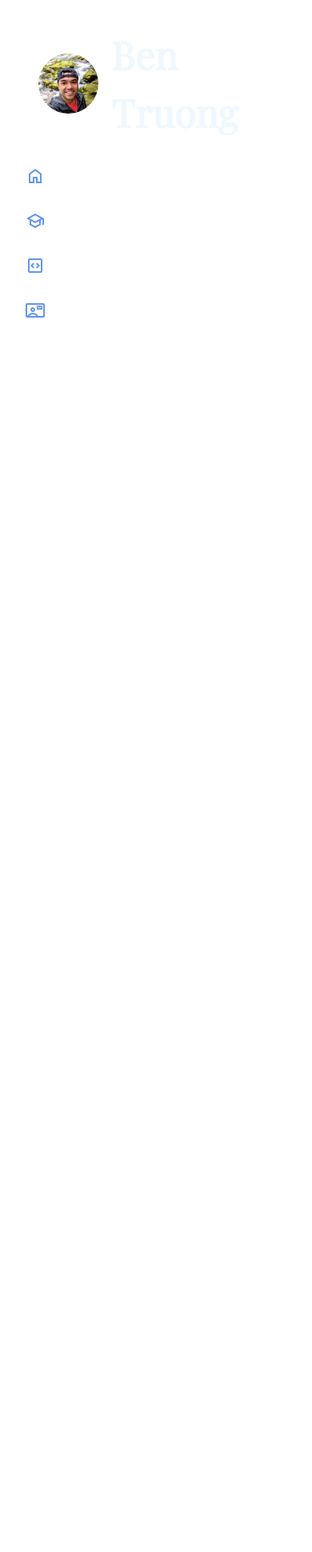
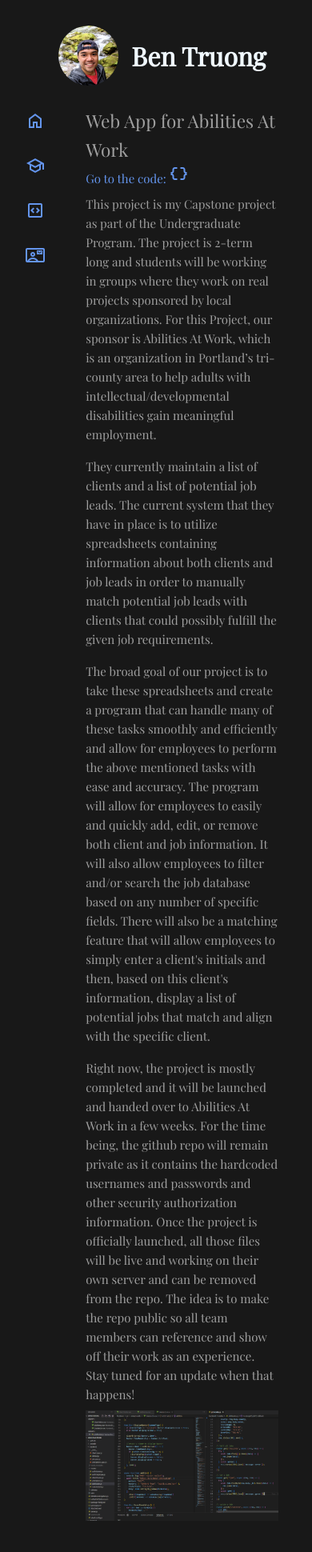
Before and after one commit to benttruong/personal-website, a Vue app: page /projects/AbilitiesAtWork in a window 390 px wide. Shown: the top 1940 px of the page at 80% size. Before the commit the page ends 844 px from the top, so only its background shows below. Built offline with nearby package versions, Linux system fonts and the light colour scheme.

Commit message:
completed project section

```diff
--- a/index.html
+++ b/index.html
@@ -8,11 +8,12 @@
       rel="stylesheet"
       href="https://fonts.googleapis.com/css2?family=Material+Symbols+Outlined:opsz,wght,FILL,GRAD@20..48,100..700,0..1,-50..200"
     />
-    <link rel="preconnect" href="https://fonts.googleapis.com">
-<link rel="preconnect" href="https://fonts.gstatic.com" crossorigin>
-<link href="https://fonts.googleapis.com/css2?family=Architects+Daughter&family=Cinzel:wght@800&family=Playfair+Display&display=swap" rel="stylesheet">
     <link rel="preconnect" href="https://fonts.googleapis.com" />
     <link rel="preconnect" href="https://fonts.gstatic.com" crossorigin />
+    <link
+      href="https://fonts.googleapis.com/css2?family=Architects+Daughter&family=Cinzel:wght@800&family=Playfair+Display&display=swap"
+      rel="stylesheet"
+    />
     <link
       href="https://fonts.googleapis.com/css2?family=Playfair+Display&display=swap"
       rel="stylesheet"
--- a/src/assets/base.css
+++ b/src/assets/base.css
@@ -1,53 +1,11 @@
-/* color palette from <https://github.com/vuejs/theme> */
 :root {
-  --vt-c-white: #ffffff;
-  --vt-c-white-soft: #f8f8f8;
-  --vt-c-white-mute: #f2f2f2;
-
   --vt-c-black: #181818;
-  --vt-c-black-soft: #222222;
-  --vt-c-black-mute: #282828;
-
-  --vt-c-indigo: #2c3e50;
-
-  --vt-c-divider-light-1: rgba(60, 60, 60, 0.29);
-  --vt-c-divider-light-2: rgba(60, 60, 60, 0.12);
-  --vt-c-divider-dark-1: rgba(84, 84, 84, 0.65);
-  --vt-c-divider-dark-2: rgba(84, 84, 84, 0.48);
-
-  --vt-c-text-light-1: var(--vt-c-indigo);
-  --vt-c-text-light-2: rgba(60, 60, 60, 0.66);
   --vt-c-text-dark-1: var(--vt-c-white);
   --vt-c-text-dark-2: rgba(235, 235, 235, 0.64);
-}
+  --color-background: var(--vt-c-black);
+  --color-heading: var(--vt-c-text-dark-1);
+  --color-text: var(--vt-c-text-dark-2);
 
-/* semantic color variables for this project */
-:root {
-  --color-background: var(--vt-c-white);
-  --color-background-soft: var(--vt-c-white-soft);
-  --color-background-mute: var(--vt-c-white-mute);
-
-  --color-border: var(--vt-c-divider-light-2);
-  --color-border-hover: var(--vt-c-divider-light-1);
-
-  --color-heading: var(--vt-c-text-light-1);
-  --color-text: var(--vt-c-text-light-1);
-
-  --section-gap: 160px;
-}
-
-@media (prefers-color-scheme: dark) {
-  :root {
-    --color-background: var(--vt-c-black);
-    --color-background-soft: var(--vt-c-black-soft);
-    --color-background-mute: var(--vt-c-black-mute);
-
-    --color-border: var(--vt-c-divider-dark-2);
-    --color-border-hover: var(--vt-c-divider-dark-1);
-
-    --color-heading: var(--vt-c-text-dark-1);
-    --color-text: var(--vt-c-text-dark-2);
-  }
 }
 
 *,
--- a/src/assets/main.css
+++ b/src/assets/main.css
@@ -13,12 +13,6 @@
   color:cornflowerblue;
   transition: 0.4s;
 }
-
-/* @media (hover: hover) {
-  a:hover {
-    background-color: hsla(160, 100%, 37%, 0.2);
-  }
-} */
 
 header {
   line-height: 1.5;
--- /dev/null
+++ b/src/components/AbilitiesAtWork.vue
@@ -0,0 +1,54 @@
+<template>
+  <h2>Web App for Abilities At Work</h2>
+  <a href="https://github.com/smithcol11/AbilitiesAtWork">
+    Go to the code:
+    <span class="material-symbols-outlined"> data_object </span>
+  </a>
+  <p>
+    This project is my Capstone project as part of the Undergraduate Program. The project is 2-term
+    long and students will be working in groups where they work on real projects sponsored by local
+    organizations. For this Project, our sponsor is Abilities At Work, which is an organization in
+    Portland’s tri-county area to help adults with intellectual/developmental disabilities gain
+    meaningful employment.
+  </p>
+  <p>
+    They currently maintain a list of clients and a list of potential job leads. The current system
+    that they have in place is to utilize spreadsheets containing information about both clients and
+    job leads in order to manually match potential job leads with clients that could possibly
+    fulfill the given job requirements.
+  </p>
+  <p>
+    The broad goal of our project is to take these spreadsheets and create a program that can handle
+    many of these tasks smoothly and efficiently and allow for employees to perform the above
+    mentioned tasks with ease and accuracy. The program will allow for employees to easily and
+    quickly add, edit, or remove both client and job information. It will also allow employees to
+    filter and/or search the job database based on any number of specific fields. There will also be
+    a matching feature that will allow employees to simply enter a client's initials and then, based
+    on this client's information, display a list of potential jobs that match and align with the
+    specific client.
+  </p>
+  <p>
+    Right now, the project is mostly completed and it will be launched and handed over to Abilities
+    At Work in a few weeks. For the time being, the github repo will remain private as it contains
+    the hardcoded usernames and passwords and other security authorization information. Once the
+    project is officially launched, all those files will be live and working on their own server and
+    can be removed from the repo. The idea is to make the repo public so all team members can
+    reference and show off their work as an experience. Stay tuned for an update when that happens!
+  </p>
+
+  <img src="../assets/images/AAW.PNG" />
+</template>
+
+<style scoped>
+img {
+  width: 100%;
+}
+
+a:hover {
+  text-decoration-line: underline;
+}
+
+p {
+  padding: 0.5rem 0;
+}
+</style>
--- a/src/components/MainHeader.vue
+++ b/src/components/MainHeader.vue
@@ -2,7 +2,7 @@
 
 <template>
   <header>
-    <img alt="Self Portait" class="logo" src="../assets/images/self.jpg"/>
+    <img alt="Self Portait" class="logo" src="../assets/images/self.jpg" />
     <h1 class="page-name">Ben Truong</h1>
   </header>
 </template>
@@ -21,18 +21,19 @@
 }
 
 .page-name {
-  font-weight: bolder;
-  font-size:xxx-large;
-  color:aliceblue;
-  /* font-family: 'Architects Daughter', cursive; */
-/* font-family: 'Cinzel', serif; */
-font-family: 'Playfair Display', serif;
+  font-weight: 900;
+  font-size: xxx-large;
+  color: aliceblue;
+  font-family: 'Playfair Display', serif;
 }
 
 @media (max-width: 414px) {
   .logo {
     width: 75px;
     height: 75px;
+  }
+  .page-name {
+    font-size: xx-large;
   }
 }
 
@@ -41,5 +42,8 @@
     width: 100px;
     height: 100px;
   }
+  .page-name {
+    font-size: xx-large;
+  }
 }
 </style>
--- /dev/null
+++ b/src/components/Project-Android.vue
@@ -0,0 +1,31 @@
+<template>
+  <h2>Android App Project</h2>
+  <a
+    href="https://github.com/benttruong/JavaSummer2022/tree/main/phonebill-android/app/src/main/java/edu/pdx/cs410j/betruong"
+  >
+    Go to the code:
+    <span class="material-symbols-outlined"> data_object </span>
+  </a>
+  <p>
+    This application is to help you manage phone bills from customers given their name. The Main
+    screen will display any available phone bill with the customer's name and the number of phone
+    call in the bill. Tapping on each phone bill will briefly display the detail of that phone bill
+    including the phone calls contained in it. From Main screen, you can navigate to add a phone
+    call, which will also automatically add a phone bill for that customer if the phone bill does
+    not exist yet. Phone numbers will be in the format of: ###-###-#### (eg. 503-111-2222) Any time
+    field will be in the format of: mm/dd/yyyy hh:mm am/pm (eg. 11/12/2022 10:30 am or 8/9/2022 9:05
+    pm) The Search will help you search for all the phone calls from any particular existing
+    customer that has the begin time between a certain range.
+  </p>
+  <img src="../assets/images/android-project.PNG" width="100%" />
+</template>
+
+<style scoped>
+img {
+  width: 100%;
+}
+
+a:hover {
+    text-decoration-line: underline;
+}
+</style>
--- a/src/router/index.js
+++ b/src/router/index.js
@@ -1,29 +1,40 @@
-import { createRouter, createWebHistory } from "vue-router";
+import { createRouter, createWebHistory } from 'vue-router'
 
 const router = createRouter({
   history: createWebHistory(import.meta.env.BASE_URL),
   routes: [
     {
-            path:"/",
-            name: "aboutme",
-            component: () => import("../views/AboutMe.vue"),
+      path: '/',
+      name: 'aboutme',
+      component: () => import('../views/AboutMe.vue')
     },
     {
-            path:"/education",
-            name: "education",
-            component: () => import("../views/EducationView.vue"),
+      path: '/education',
+      name: 'education',
+      component: () => import('../views/EducationView.vue')
     },
     {
-            path:"/projects",
-            name: "projects",
-            component: () => import("../views/MyProjects.vue"),
+      path: '/projects',
+      name: 'projects',
+      component: () => import('../views/MyProjects.vue')
     },
     {
-            path:"/contact",
-            name: "contact",
-            component: () => import("../views/ContactMe.vue"),
+      path: '/contact',
+      name: 'contact',
+      component: () => import('../views/ContactMe.vue')
+    },
+    {
+      path: '/projects/phonebillAndroid',
+      name: 'phonebillAndroid',
+      component: () => import('../components/Project-Android.vue')
+    },
+    {
+      path: '/projects/AbilitiesAtWork',
+      name: 'AbilitiesAtWork',
+      component: () => import('../components/AbilitiesAtWork.vue')
     }
+
   ]
 })
 
-export default router;
+export default router
--- a/src/views/MyProjects.vue
+++ b/src/views/MyProjects.vue
@@ -1,4 +1,30 @@
+<script setup>
+// import ProjectAndroid from '../components/Project-Android.vue'
+import { RouterView } from 'vue-router'
+</script>
+
 <template>
-    <span class="section-header">My Projects</span>
-    <p>Lorem ipsum, dolor sit amet consectetur adipisicing elit. Delectus esse dolores at aspernatur modi beatae! Quis eligendi, eius laborum sequi officiis voluptatem temporibus sint consequuntur quidem facere aperiam natus nemo?</p>
+  <span class="section-header">My Projects</span>
+  <p style="text-align: center;">
+    Here is a short list of the projects I have worked on during the time I was at Portland State
+    University
+  </p>
+  <section class="project-links">
+    <p>
+      Projects:
+      <RouterLink to="/projects/phonebillAndroid"> 1 </RouterLink>
+      |
+      <RouterLink to="/projects/AbilitiesAtWork"> 2 </RouterLink>
+    </p>
+  </section>
+  <div class="project-container">
+    <RouterView />
+  </div>
 </template>
+
+<style scoped>
+.project-links {
+  text-align: center;
+  font-size: large;
+}
+</style>
```
Also changed, not shown: src/assets/images/AAW.PNG (added), src/assets/images/android-project.PNG (added). Lines whose indentation alone changed are shown as unchanged.
